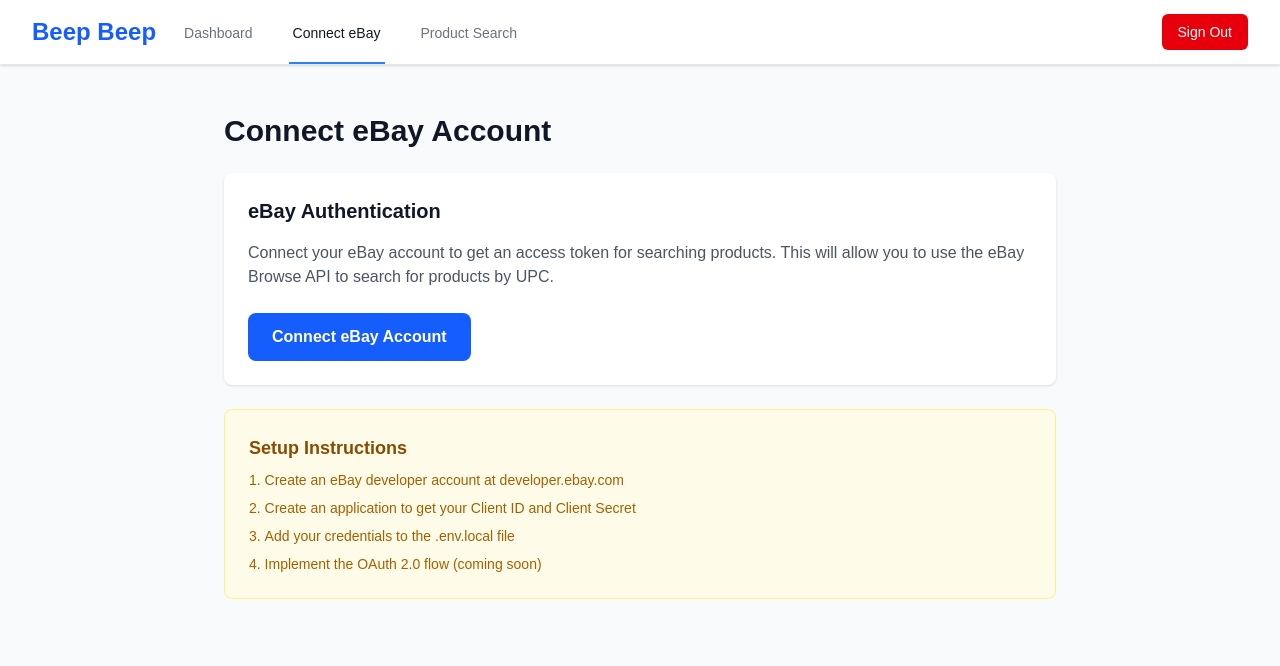
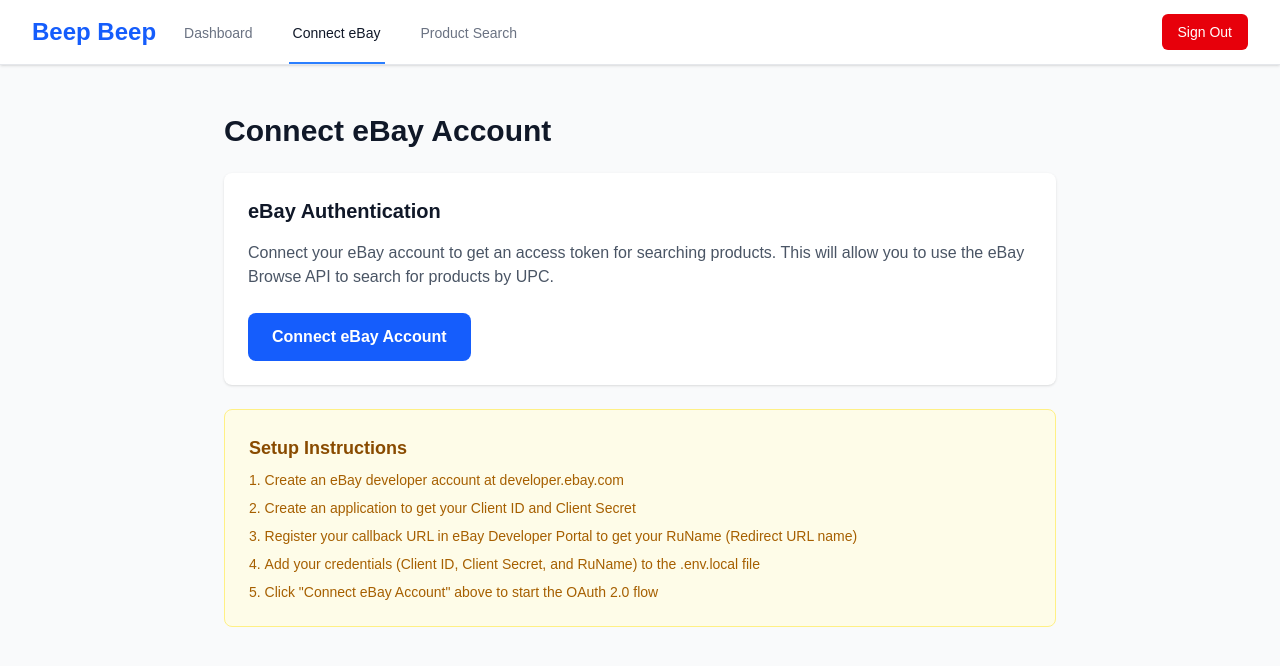
Before and after one commit to quarterdeck-io/beep-beep, a Next.js app: page /ebay-connect in a window 1280 px wide. Shown: the top 666 px of the page. Built offline with nearby package versions, Linux system fonts and the light colour scheme; no server answers.

Commit message:
eBay-api-intergration

```diff
--- a/app/ebay-connect/page.tsx
+++ b/app/ebay-connect/page.tsx
@@ -36,6 +36,8 @@ function EbayConnectContent() {
     } else if (errorParam) {
       const errorMessages: Record<string, string> = {
         missing_credentials: "eBay API credentials not configured. Please add EBAY_CLIENT_ID and EBAY_CLIENT_SECRET to your .env.local file.",
+        missing_runame: "eBay RuName (Redirect URL name) not configured. Please register your callback URL in eBay Developer Portal and add EBAY_RUNAME to your .env.local file.",
+        misconfigured: "eBay OAuth configuration is incomplete. Please check your .env.local file and ensure all required eBay credentials are set.",
         oauth_failed: "Failed to initiate OAuth flow. Please try again.",
         oauth_declined: "You declined the eBay authorization.",
         unauthorized: "Unauthorized request. Please try again.",
@@ -135,8 +137,9 @@ function EbayConnectContent() {
             <ol className="list-decimal list-inside space-y-2 text-yellow-700 dark:text-yellow-300 text-sm">
               <li>Create an eBay developer account at developer.ebay.com</li>
               <li>Create an application to get your Client ID and Client Secret</li>
-              <li>Add your credentials to the .env.local file</li>
-              <li>Implement the OAuth 2.0 flow (coming soon)</li>
+              <li>Register your callback URL in eBay Developer Portal to get your RuName (Redirect URL name)</li>
+              <li>Add your credentials (Client ID, Client Secret, and RuName) to the .env.local file</li>
+              <li>Click "Connect eBay Account" above to start the OAuth 2.0 flow</li>
             </ol>
           </div>
         </div>
```
